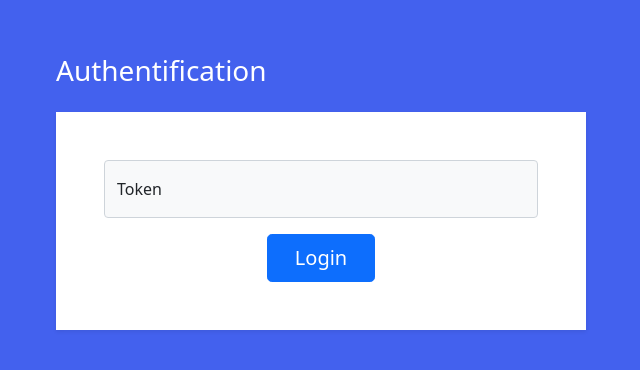
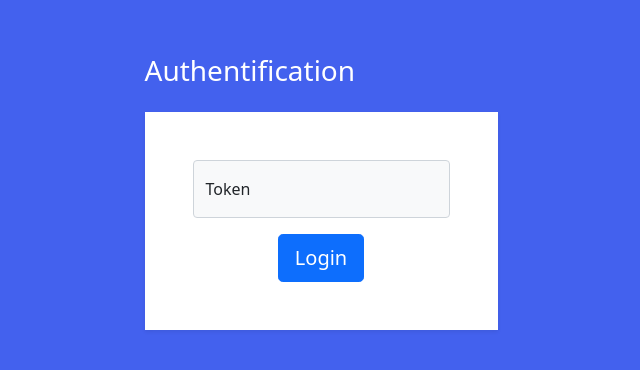
Before and after one commit to vince7844/sociabble, a React (Create React App) app: page / in a window 1280 px wide. Shown: the part 208-578 px from the top of the page, without its empty margins (319-959 px from the left). Built offline with nearby package versions, Linux system fonts and the light colour scheme.

Commit message:
Add responsive in Auth page

```diff
--- a/src/screens/Auth/AuthScreen.jsx
+++ b/src/screens/Auth/AuthScreen.jsx
@@ -15,7 +15,6 @@ const Auth = () => {
   const [posts, setPosts] = useState(null);
   const [errorMessage, setErrorMessage] = useState(false)
   const navigate = useNavigate();
-  const location = useLocation();
 
   const submit = async (e) => {
     e.preventDefault();
@@ -46,13 +45,13 @@ const Auth = () => {
 
   useEffect(() => {
     posts && !loading && navigate('/home', { state: { dataPosts : posts } })
-  }, [posts, loading, navigate, location]);
+  }, [posts, loading, navigate]);
 
   return (
     <div className="auth-screen" style={{ backgroundColor: defaultColors.background }}>
       <div className="form-signin">
         <div className="form-with-error">
-          <form onSubmit={submit}>
+          <form className="container p-0" onSubmit={submit}>
             <h1 className="h3 fw-normal pb-3 text-white">Authentification</h1>
             <div className="text-center p-5 bg-white shadow-sm">
               <div className="form-floating">
@@ -62,7 +61,7 @@ const Auth = () => {
                       required />
                 <label for="floatingToken">Token</label>
               </div>
-              <button className="w-25 btn btn-lg btn-primary mt-3" type="submit">Login</button>
+              <button className="btn btn-lg btn-primary mt-3" type="submit">Login</button>
               { loading && <div className="spinner-border text-primary" role="status"></div> }
             </div>
           </form>
```
